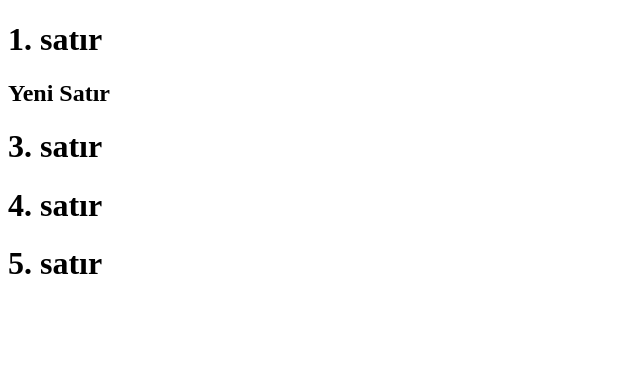
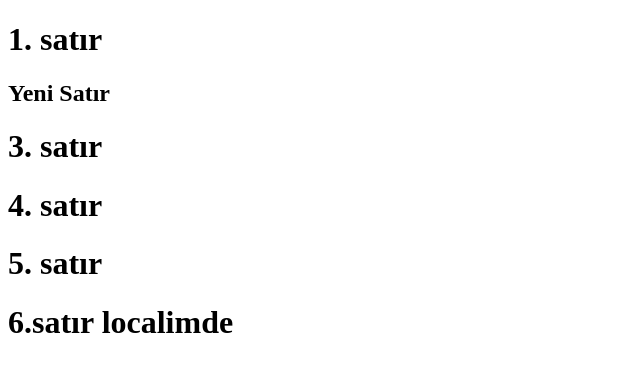
Before and after one commit to elifferide/WebDevGitDeneme, a plain HTML site: page index.html in a window 1280 px wide. Shown: the whole page, without its empty margins (0-640 px from the left). Drawn offline with Linux system fonts and the light colour scheme.

Commit message:
7.commit localden

```diff
--- a/index.html
+++ b/index.html
@@ -10,5 +10,6 @@
     <h1>3. satır</h1>
     <h1>4. satır</h1>
     <h1>5. satır</h1>
+    <h1>6.satır localimde</h1>
   </body>
 </html>
```
